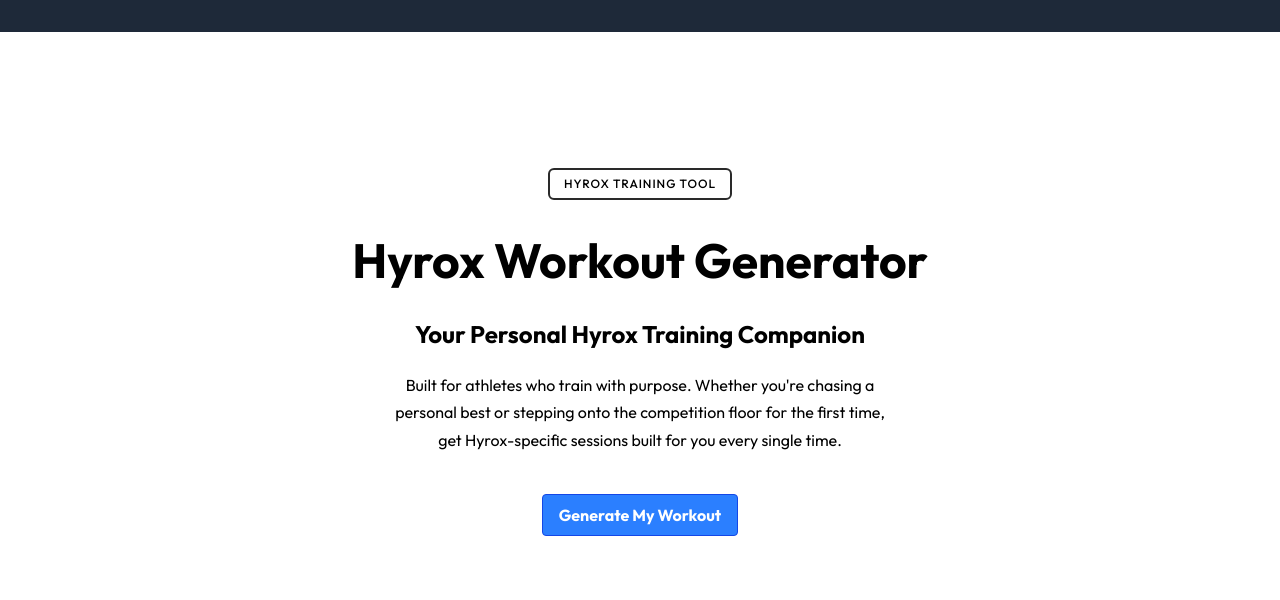
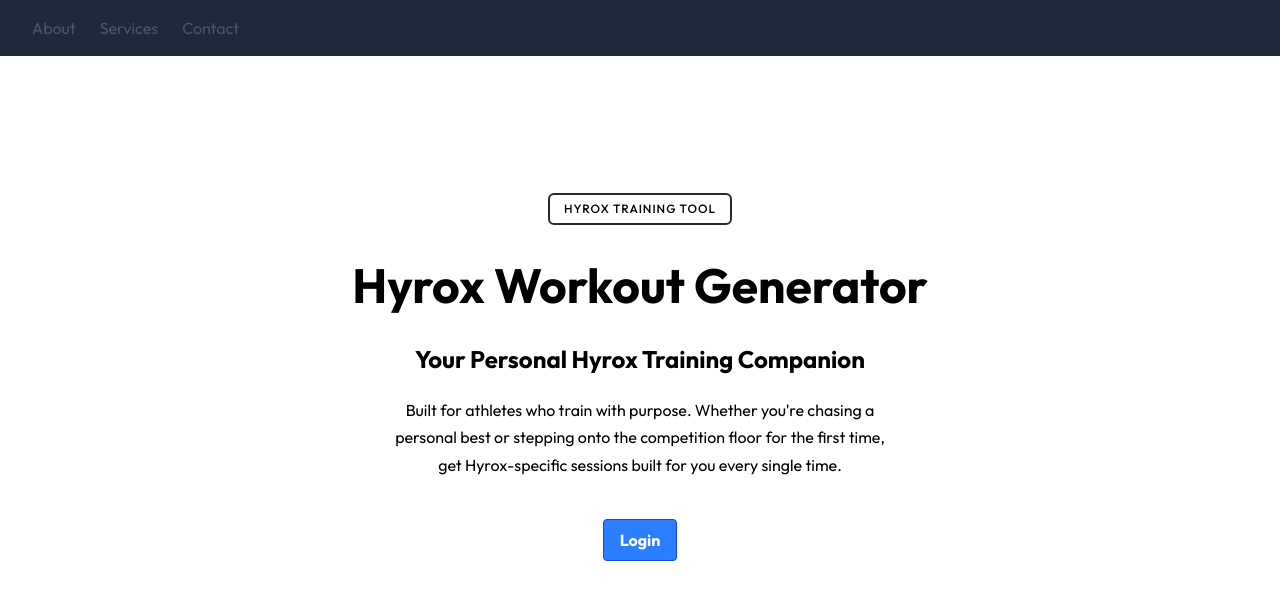
Before and after one commit to j-selo/hyrox-workout-app, a Next.js app: page / in a window 1280 px wide. Shown: the top 600 px of the page. Built offline with nearby package versions, Linux system fonts and the light colour scheme.

Commit message:
Cleaning up components and adding components

```diff
--- a/src/app/globals.css
+++ b/src/app/globals.css
@@ -1,5 +1,4 @@
 @import "tailwindcss";
-/* @import "@picocss/pico/css/pico.min.css"; */
 
 body {
   background-color: white;
--- a/src/app/layout.tsx
+++ b/src/app/layout.tsx
@@ -1,5 +1,6 @@
 import './globals.css'; // Importing global styles here
 import { Outfit } from "next/font/google";
+import Navbar from '@/components/navbar';
 
 const outfitFont = Outfit({
   subsets: ["latin"],
@@ -11,13 +12,7 @@
     <html lang="en">
       <body style={{ fontFamily: outfitFont.style.fontFamily }}>
         {/* Layout UI */}
-        <nav className="flex justify-between p-4 bg-gray-800 text-white">
-          <div className="font-bold"></div>
-          <div className="flex gap-4">
-            {/* <Link href="/" className={pathname === '/' ? 'text-blue-400' : ''}>Home</Link>
-            <Link href="/about" className={pathname === '/about' ? 'text-blue-400' : ''}>About</Link> */}
-          </div>
-        </nav>
+          <Navbar />
         {/* Place children where you want to render a page or nested layout */}
         <main>{children}</main>
       </body>
--- a/src/app/page.tsx
+++ b/src/app/page.tsx
@@ -1,21 +1,17 @@
 "use client";
 
-// import { Outfit } from "next/font/google";
-
-// const outfitFont = Outfit({
-//   subsets: ["latin"],
-//   weight: ["400", "500", "600", "700"],
-// });
+import { useRouter } from "next/navigation";
 
 export default function Page() {
+  const router = useRouter();
+
   return (
     <div className="page-container">
       <div className="badge">Hyrox Training Tool</div>
       <h1>Hyrox Workout Generator</h1>
       <h2>Your Personal Hyrox Training Companion</h2>
       <p className="tagline">Built for athletes who train with purpose. Whether you&apos;re chasing a<br /> personal best or stepping onto the competition floor for the first time,<br />get Hyrox-specific sessions built for you every single time.</p>
-        {/* <button type="button" className="login" onClick={() => window.location.href = '/login'}>Generate My Workout</button> */}
-    <button className="bg-blue-500 hover:bg-blue-700 text-white font-bold py-2 px-4 border border-blue-700 rounded">Generate My Workout</button>
+      <button onClick={() => router.push('/login')} className="bg-blue-500 hover:bg-blue-700 text-white font-bold py-2 px-4 border border-blue-700 rounded">Login</button>
     </div>
   );
 }
--- /dev/null
+++ b/src/components/navbar.tsx
@@ -0,0 +1,16 @@
+import Link from 'next/link';
+
+const Navbar = () => {
+  return (
+    <nav className="flex items-center justify-between py-4 px-8 bg-gray-800 text-white border-b sticky top-0 z-50">
+      {/* Navigation Links */}
+      <div className="flex gap-x-6 text-gray-600">
+        <Link href="/about" className="hover:text-blue-600">About</Link>
+        <Link href="/services" className="hover:text-blue-600">Services</Link>
+        <Link href="/contact" className="hover:text-blue-600">Contact</Link>
+      </div>
+    </nav>
+  );
+};
+
+export default Navbar;
```
